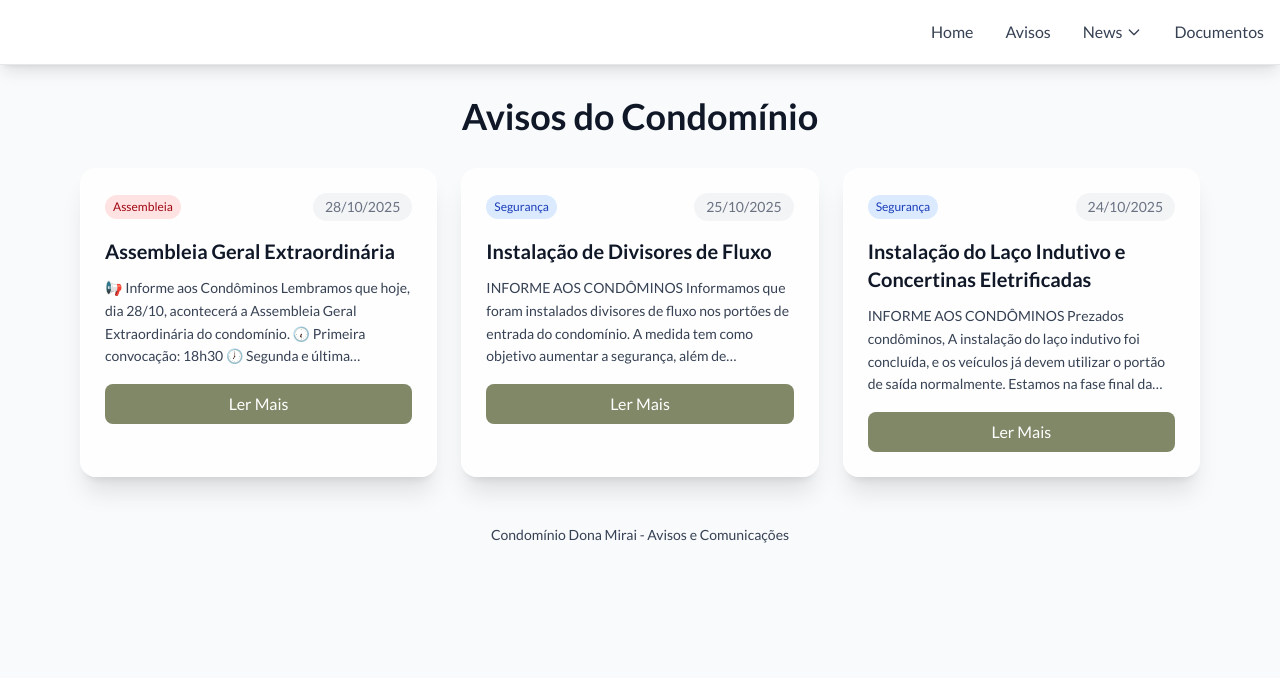
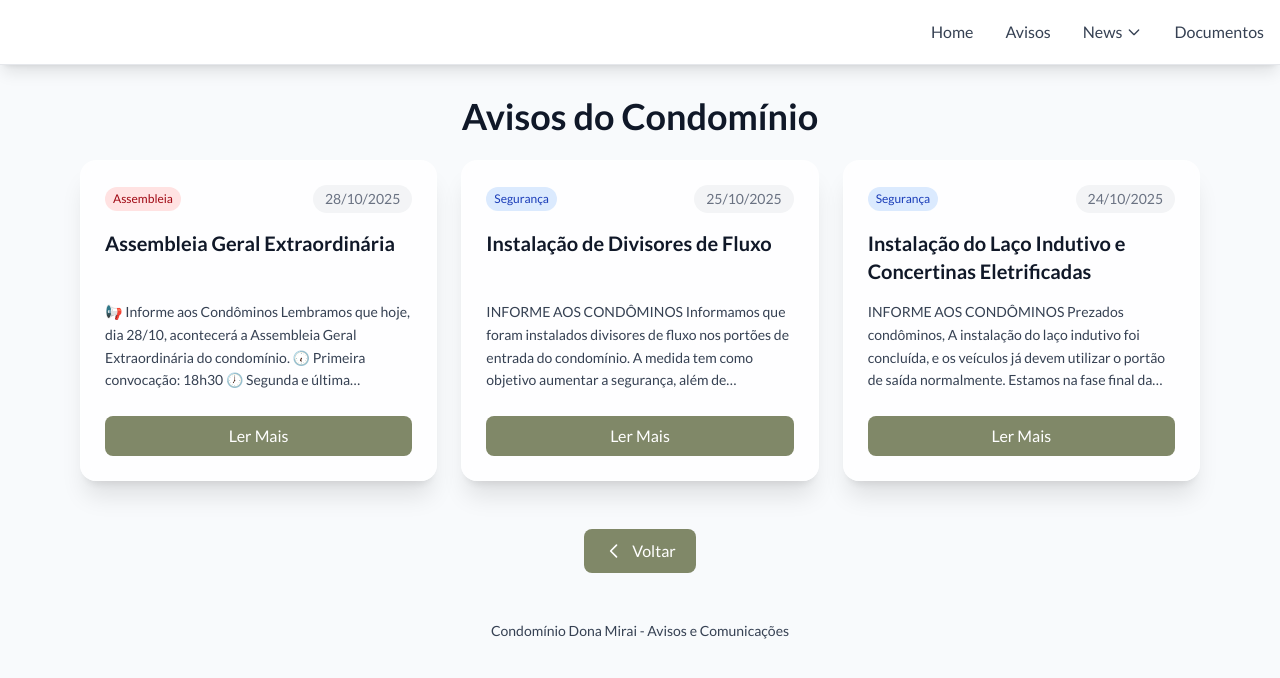
Before and after one commit to robdll/condominio-dona-mirai, a Next.js app: page /avisos in a window 1280 px wide. Shown: the top 678 px of the page. Built offline with nearby package versions, Linux system fonts and the light colour scheme.

Commit message:
update colors and add btn to go back

```diff
--- a/src/app/avisos/page.js
+++ b/src/app/avisos/page.js
@@ -2,6 +2,7 @@
 
 import Image from 'next/image';
 import { useState } from 'react';
+import Link from 'next/link';
 import NoticeCard from '../../components/Avisos/NoticeCard';
 import NoticeModal from '../../components/Avisos/NoticeModal';
 import { avisos } from '../../components/Avisos/avisos.constant';
@@ -24,11 +25,13 @@ export default function Avisos() {
     <div className="min-h-screen bg-gradient-radial from-blue-50 via-indigo-50 to-purple-50 dark:from-gray-900 dark:via-blue-900 dark:to-purple-900">
       <div className="container mx-auto px-4 py-8 max-w-6xl min-h-[calc(100vh-8rem)]">
         {/* Header */}
-        <div className="text-center mb-8">
+        <div className="text-center mb-6">
           <h1 className="text-3xl md:text-4xl font-bold text-gray-900 dark:text-white mb-4">
             Avisos do Condomínio
           </h1>
         </div>
+
+        {/* Back Button moved to bottom */}
 
         {/* Avisos Grid */}
         <div className="grid grid-cols-1 md:grid-cols-2 lg:grid-cols-3 gap-6">
@@ -60,6 +63,16 @@ export default function Avisos() {
           </div>
         )}
 
+        {/* Back Button (bottom) */}
+        <div className="mt-12 flex justify-center">
+          <Link href="/" className="inline-flex items-center gap-2 px-5 py-2.5 bg-brandBtn hover:bg-brandBtnHover text-white rounded-lg transition-colors">
+            <svg className="w-5 h-5" fill="none" stroke="currentColor" viewBox="0 0 24 24" aria-hidden="true">
+              <path strokeLinecap="round" strokeLinejoin="round" strokeWidth={2} d="M15 19l-7-7 7-7" />
+            </svg>
+            Voltar
+          </Link>
+        </div>
+
         {/* Footer */}
         <div className="text-center mt-12">
           <p className="text-gray-700 dark:text-gray-200 text-sm">
--- a/src/components/Avisos/NoticeCard.js
+++ b/src/components/Avisos/NoticeCard.js
@@ -21,12 +21,12 @@ export default function NoticeCard({ aviso, onReadMore }) {
       </div>
 
       {/* Title */}
-      <h3 className="text-xl font-bold text-gray-900 dark:text-white mb-3 line-clamp-2">
+      <h3 className="text-xl font-bold text-gray-900 dark:text-white mb-4 line-clamp-2 min-h-[56px]">
         {aviso.title}
       </h3>
 
       {/* Description */}
-      <p className="text-gray-700 dark:text-gray-200 text-sm leading-relaxed line-clamp-4 mb-4">
+      <p className="text-gray-700 dark:text-gray-200 text-sm leading-relaxed line-clamp-4 mb-6">
         {aviso.description}
       </p>
 
--- a/src/components/shared/Carousel.js
+++ b/src/components/shared/Carousel.js
@@ -100,7 +100,7 @@ export default function Carousel({ slides = [], children }) {
                     {(() => {
                       const IconComponent = iconMap[currentSlideData.icon];
                       return (
-                        <IconComponent className="w-56 h-56 text-blue-600 dark:text-blue-400" />
+                        <IconComponent className="w-56 h-56 text-brandBtn" />
                       );
                     })()}
                   </div>
@@ -125,7 +125,7 @@ export default function Carousel({ slides = [], children }) {
                   {(() => {
                   const IconComponent = iconMap[currentSlideData.icon];
                     return (
-                      <IconComponent className="w-40 h-40 text-blue-600 dark:text-blue-400" />
+                      <IconComponent className="w-40 h-40 text-brandBtn" />
                     );
                   })()}
                 </div>
```
